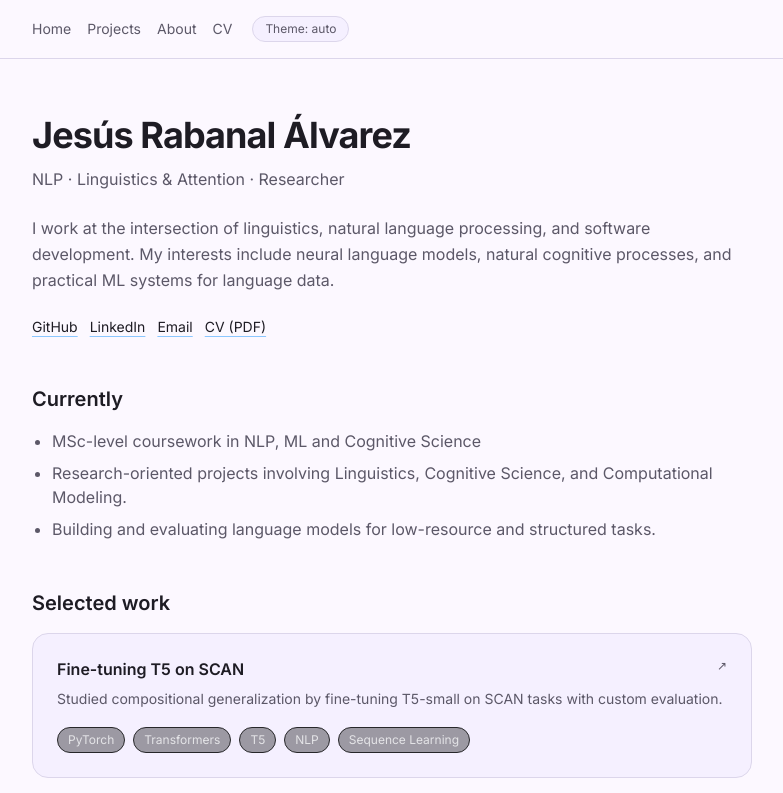
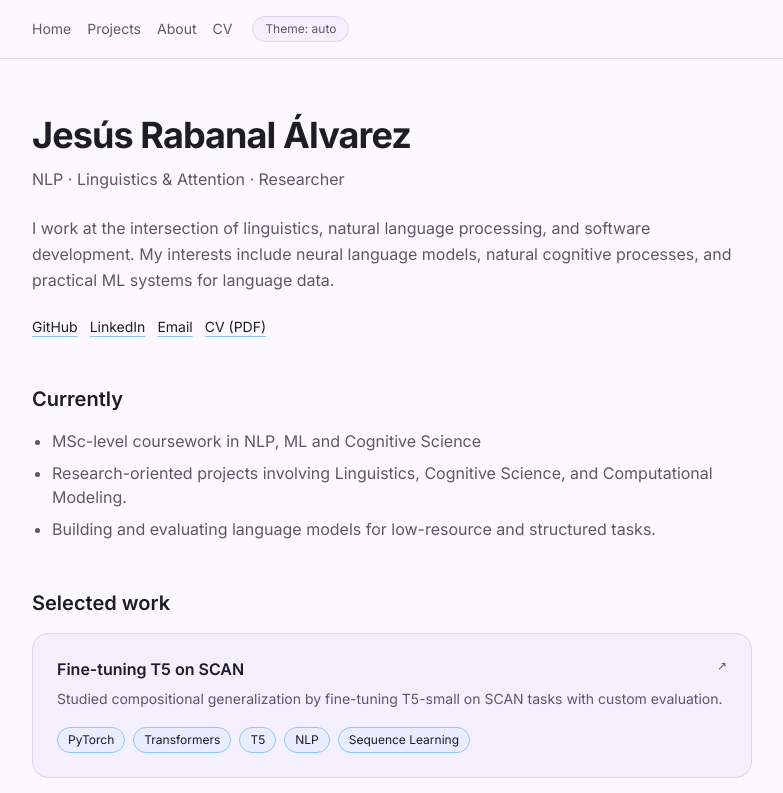
Before and after one commit to RabanalGsus/my-portfolio, a Next.js app: page / in a window 1280 px wide. Shown: the top 793 px of the page, without its empty margins (248-1031 px from the left). Built offline with nearby package versions, Linux system fonts and the light colour scheme; no server answers.

Commit message:
updated tags file

```diff
--- a/components/Tag.tsx
+++ b/components/Tag.tsx
@@ -2,8 +2,16 @@ import type { ReactNode } from "react";
 
 export default function Tag({ children }: { children: ReactNode }) {
   return (
-    <span className="rounded-full border border-zinc-800 bg-zinc-900/40 px-2.5 py-1 text-xs text-zinc-200">
+    <span className="
+      rounded-full
+      border border-[rgb(var(--accent))]
+      bg-[rgb(var(--accent))]/10
+      px-2.5 py-1
+      text-xs
+      text-[rgb(var(--text))]
+    ">
       {children}
     </span>
+
   );
 }
```
